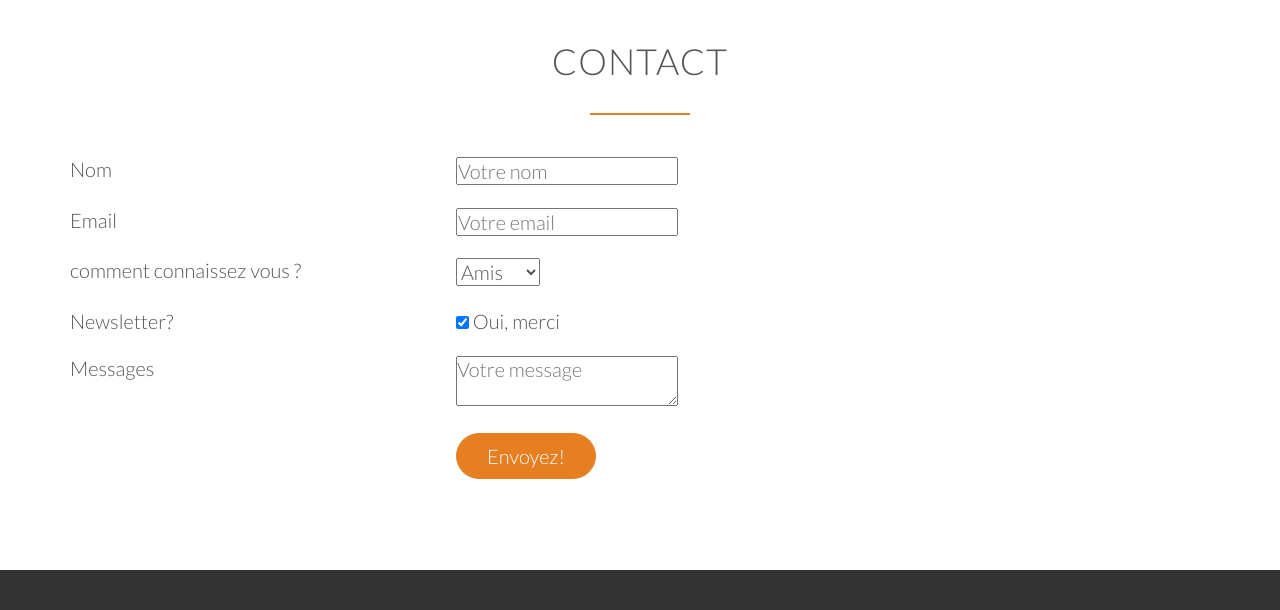
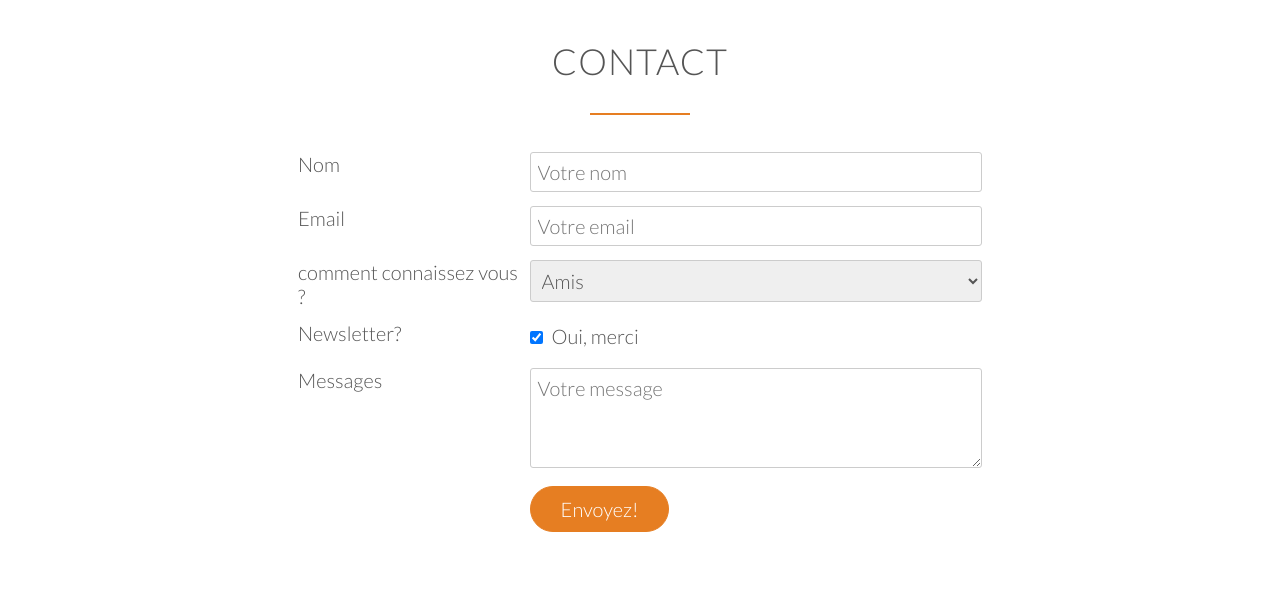
Before and after one commit to zabimaru75/bonapp, a plain HTML site: page index.html in a window 1280 px wide. Shown: the part 4732-5342 px from the top of the page. Drawn offline with nearby package versions, Linux system fonts and the light colour scheme; a script that the page names is missing; files whose address does not match are found by name.

Commit message:
rajout ccs form

```diff
--- a/resources/css/style.css
+++ b/resources/css/style.css
@@ -545,6 +545,35 @@ cite img {
     padding: 5px 0;
 }
 
+/* ----------------------------------------------- */
+/* FORM */
+/* ----------------------------------------------- */
+
+.contact-form {
+    width: 60%;
+    margin: 0 auto;
+}
+
+input[type=text],
+input[type=email],
+select,
+textarea {
+    width: 100%;
+    padding: 7px;
+    border-radius: 3px;
+    border: 1px solid #ccc;
+}
+
+textarea {
+    height: 100px;
+}
+
+input[type=checkbox] {
+    margin: 10px 5px 10px 0;
+}
+
+*:focus {outline: none;}
+
 
 
 
```
